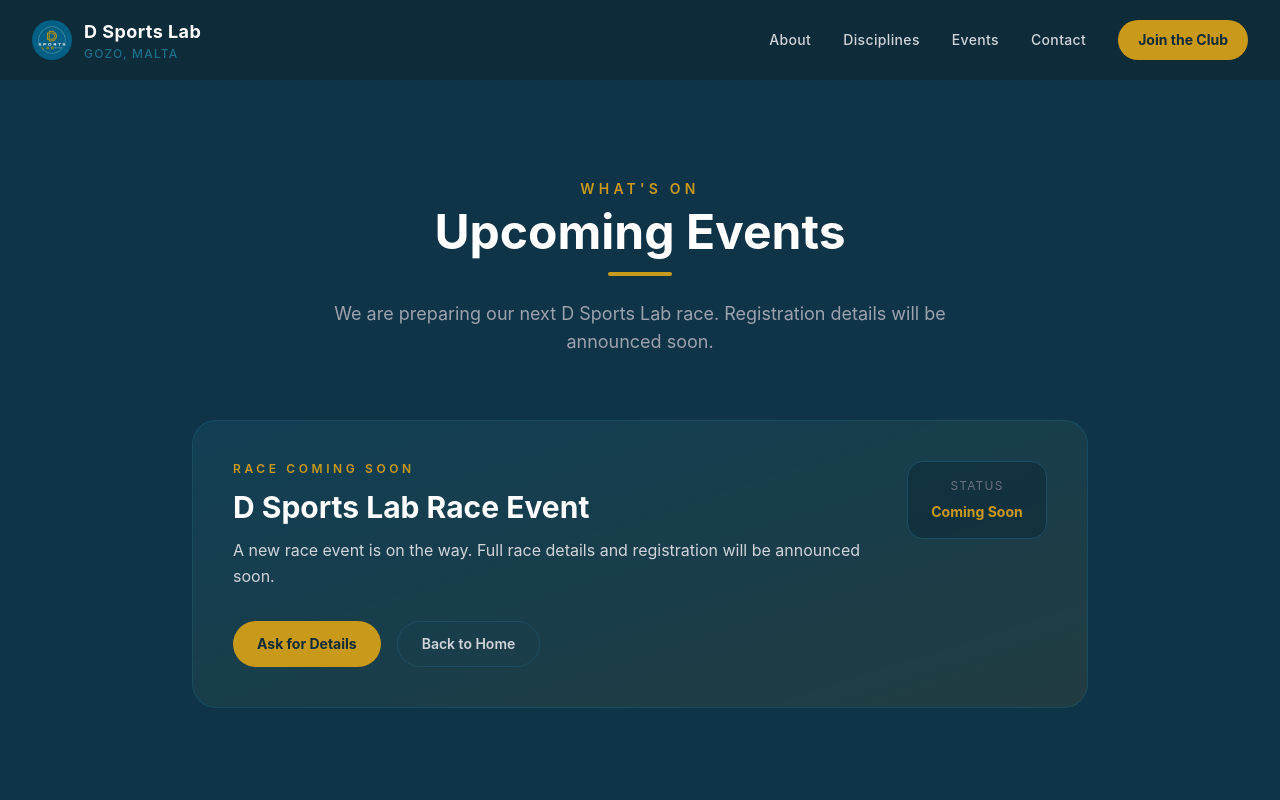
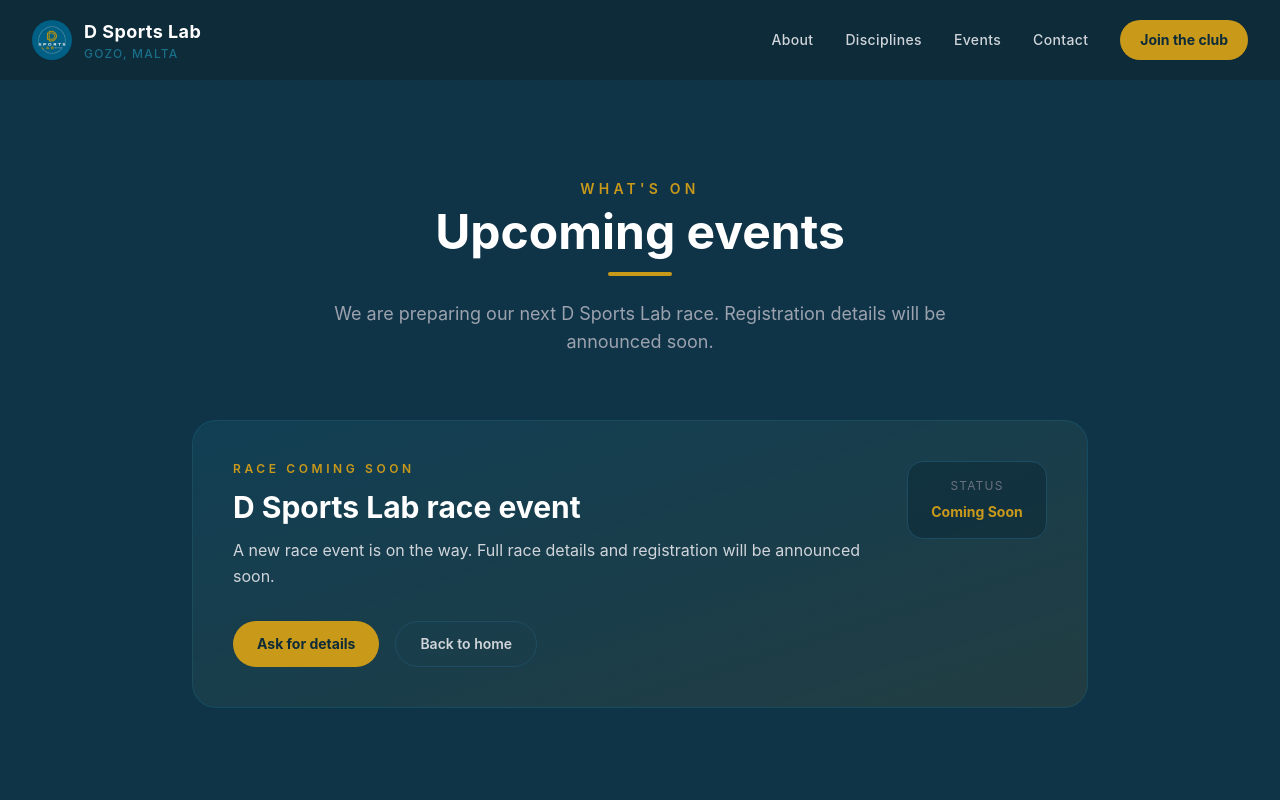
Before and after one commit to moudyellaz/dsportslab, a Next.js app: page /events in a window 1280 px wide. Shown: the top 800 px of the page. Built offline with nearby package versions, Linux system fonts and the light colour scheme.

Commit message:
switch website ui copy to sentence case

```diff
--- a/app/components/About.tsx
+++ b/app/components/About.tsx
@@ -14,7 +14,7 @@
         {/* Section header */}
         <div className="text-center mb-16">
           <span className="text-accent text-sm font-semibold tracking-[0.3em] uppercase">
-            Who We Are
+            Who we are
           </span>
           <h2 className="text-4xl sm:text-5xl font-bold text-white mt-2 mb-4">
             About D Sports Lab
@@ -44,13 +44,13 @@
                 href="/events"
                 className="bg-primary hover:bg-[#1e7fa0] text-white font-semibold px-6 py-3 rounded-full text-sm transition-all hover:-translate-y-0.5 text-center"
               >
-                Upcoming Event
+                Upcoming event
               </a>
               <a
                 href="#contact"
                 className="border border-dark-border hover:border-primary/60 text-gray-300 hover:text-white font-semibold px-6 py-3 rounded-full text-sm transition-all text-center"
               >
-                Get in Touch
+                Get in touch
               </a>
             </div>
           </div>
@@ -76,7 +76,7 @@
               <div className="flex items-start gap-4">
                 <div className="text-accent text-2xl flex-shrink-0">🎯</div>
                 <div>
-                  <h3 className="text-white font-bold text-lg mb-1">Our Mission</h3>
+                  <h3 className="text-white font-bold text-lg mb-1">Our mission</h3>
                   <p className="text-gray-300 text-sm leading-relaxed">
                     To help each and every athlete in Gozo reach their full potential through
                     expert coaching, community spirit, and a passion for multisport.
--- a/app/components/Contact.tsx
+++ b/app/components/Contact.tsx
@@ -49,7 +49,7 @@
       <div className="max-w-7xl mx-auto px-4 sm:px-6 lg:px-8">
         <div className="text-center mb-16">
           <span className="text-accent text-sm font-semibold tracking-[0.3em] uppercase">
-            Find Us
+            Find us
           </span>
           <h2 className="text-4xl sm:text-5xl font-bold text-white mt-2 mb-4">Contact</h2>
           <div className="h-1 w-16 bg-accent mx-auto rounded-full" />
@@ -113,7 +113,7 @@
         <div className="max-w-4xl mx-auto mt-10 mb-6">
           <div className="bg-gradient-to-r from-accent/15 to-primary/15 border border-accent/30 rounded-3xl p-8 flex flex-col md:flex-row items-center justify-between gap-6 text-center md:text-left">
             <div>
-              <div className="text-accent text-xs font-semibold tracking-[0.3em] uppercase mb-2">Join the Club</div>
+              <div className="text-accent text-xs font-semibold tracking-[0.3em] uppercase mb-2">Join the club</div>
               <h3 className="text-white font-bold text-2xl mb-2">Become part of D Sports Lab</h3>
               <p className="text-gray-300 text-sm sm:text-base max-w-2xl">
                 If you would like to join the club, complete our membership form and we will get back to you with the next steps.
@@ -125,7 +125,7 @@
               rel="noopener noreferrer"
               className="inline-flex items-center justify-center bg-accent hover:bg-yellow-500 text-dark font-bold text-sm px-6 py-3 rounded-full transition-all hover:-translate-y-0.5"
             >
-              Open Join Form
+              Open join form
             </a>
           </div>
         </div>
@@ -150,7 +150,7 @@
 
         <div className="max-w-2xl mx-auto mt-12">
           <div className="text-center mb-10">
-            <h3 className="text-2xl sm:text-3xl font-bold text-white mb-2">Send Us a Message</h3>
+            <h3 className="text-2xl sm:text-3xl font-bold text-white mb-2">Send us a message</h3>
             <p className="text-gray-400">
               Fill in the form below and your message will be submitted directly to the club email.
             </p>
@@ -159,7 +159,7 @@
           {formState === "success" ? (
             <div className="bg-green-900/30 border border-green-600/40 rounded-2xl p-10 text-center">
               <div className="text-5xl mb-4">🎉</div>
-              <h4 className="text-white text-xl font-bold mb-2">Message Sent!</h4>
+              <h4 className="text-white text-xl font-bold mb-2">Message sent!</h4>
               <p className="text-gray-300 text-sm leading-relaxed">
                 Your message was submitted successfully. Please note that the first FormSubmit message may require email confirmation for activation.
               </p>
@@ -238,7 +238,7 @@
                 type="submit"
                 className="w-full bg-accent hover:bg-yellow-500 text-dark font-bold py-4 rounded-full text-sm transition-all hover:-translate-y-0.5 hover:shadow-lg hover:shadow-accent/30"
               >
-                Send Message
+                Send message
               </button>
 
               <p className="text-center text-gray-600 text-xs">
--- a/app/components/Footer.tsx
+++ b/app/components/Footer.tsx
@@ -27,7 +27,7 @@
           {/* Quick links */}
           <div>
             <h4 className="text-white font-semibold text-sm uppercase tracking-widest mb-4">
-              Quick Links
+              Quick links
             </h4>
             <ul className="space-y-2.5">
               {[
--- a/app/components/Hero.tsx
+++ b/app/components/Hero.tsx
@@ -72,10 +72,10 @@
 
         <div className="max-w-2xl mx-auto mb-10 rounded-2xl border border-accent/30 bg-white/5 backdrop-blur-sm px-6 py-4">
           <div className="text-accent text-xs font-semibold tracking-[0.3em] uppercase mb-2">
-            Upcoming Event
+            Upcoming event
           </div>
           <div className="text-white text-2xl sm:text-3xl font-bold mb-2">
-            Race Registration Opening Soon
+            Race registration opening soon
           </div>
           <p className="text-gray-300 text-sm sm:text-base leading-relaxed">
             A new D Sports Lab race is on the way. More details will be announced soon.
@@ -90,13 +90,13 @@
             rel="noopener noreferrer"
             className="bg-accent hover:bg-yellow-500 text-dark font-bold text-base px-8 py-4 rounded-full transition-all duration-200 hover:shadow-xl hover:shadow-accent/30 hover:-translate-y-1 min-w-[160px]"
           >
-            Join the Club
+            Join the club
           </a>
           <a
             href="/events"
             className="border-2 border-primary/60 hover:border-primary text-gray-200 hover:text-white font-semibold text-base px-8 py-4 rounded-full transition-all duration-200 hover:-translate-y-1 min-w-[160px]"
           >
-            View Events
+            View events
           </a>
         </div>
 
--- a/app/components/Navbar.tsx
+++ b/app/components/Navbar.tsx
@@ -62,7 +62,7 @@
               rel="noopener noreferrer"
               className="bg-accent hover:bg-yellow-500 text-dark font-bold text-sm px-5 py-2.5 rounded-full transition-all duration-200 hover:shadow-lg hover:shadow-accent/30 hover:-translate-y-0.5"
             >
-              Join the Club
+              Join the club
             </a>
           </div>
 
@@ -103,7 +103,7 @@
                 onClick={() => setMenuOpen(false)}
                 className="block text-center bg-accent hover:bg-yellow-500 text-dark font-bold text-sm px-5 py-2.5 rounded-full transition-colors"
               >
-                Join the Club
+                Join the club
               </a>
             </div>
           </div>
--- a/app/components/events.tsx
+++ b/app/components/events.tsx
@@ -4,10 +4,10 @@
       <div className="max-w-7xl mx-auto px-4 sm:px-6 lg:px-8">
         <div className="text-center mb-16">
           <span className="text-accent text-sm font-semibold tracking-[0.3em] uppercase">
-            What&apos;s On
+            What's on
           </span>
           <h2 className="text-4xl sm:text-5xl font-bold text-white mt-2 mb-4">
-            Upcoming Events
+            Upcoming events
           </h2>
           <div className="h-1 w-16 bg-accent mx-auto rounded-full mb-6" />
           <p className="text-gray-400 max-w-2xl mx-auto text-lg">
@@ -20,10 +20,10 @@
             <div className="flex flex-col sm:flex-row sm:items-start sm:justify-between gap-6">
               <div>
                 <div className="text-accent text-xs font-semibold tracking-[0.3em] uppercase mb-3">
-                  Race Coming Soon
+                  Race coming soon
                 </div>
                 <h3 className="text-white font-bold text-2xl sm:text-3xl mb-3">
-                  D Sports Lab Race Event
+                  D Sports Lab race event
                 </h3>
                 <p className="text-gray-300 text-base leading-relaxed max-w-2xl">
                   A new race event is on the way. Full race details and registration will be announced soon.
@@ -40,13 +40,13 @@
                 href="/#contact"
                 className="inline-flex items-center justify-center bg-accent hover:bg-yellow-500 text-dark font-bold text-sm px-6 py-3 rounded-full transition-all hover:-translate-y-0.5"
               >
-                Ask for Details
+                Ask for details
               </a>
               <a
                 href="/"
                 className="inline-flex items-center justify-center border border-dark-border hover:border-primary/60 text-gray-300 hover:text-white font-semibold text-sm px-6 py-3 rounded-full transition-all"
               >
-                Back to Home
+                Back to home
               </a>
             </div>
           </div>
```
